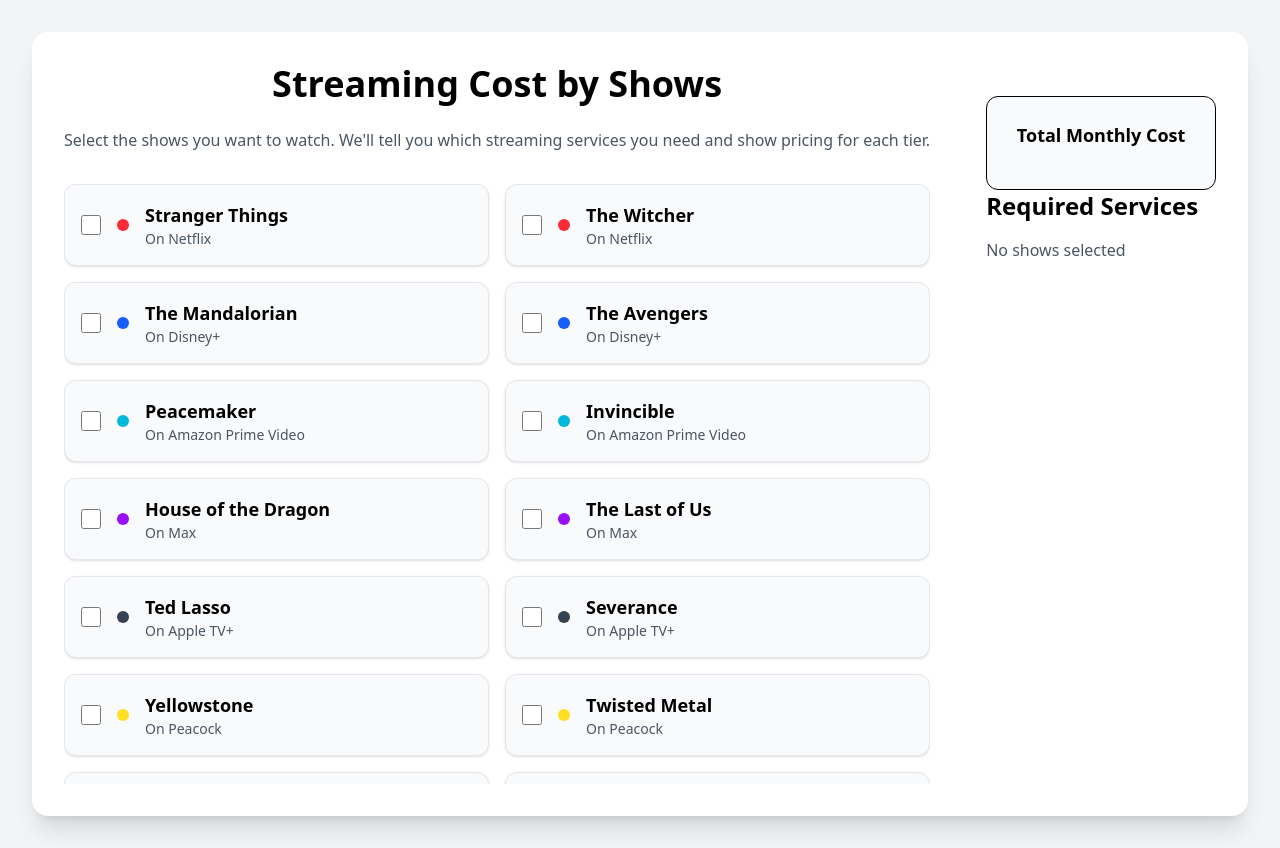
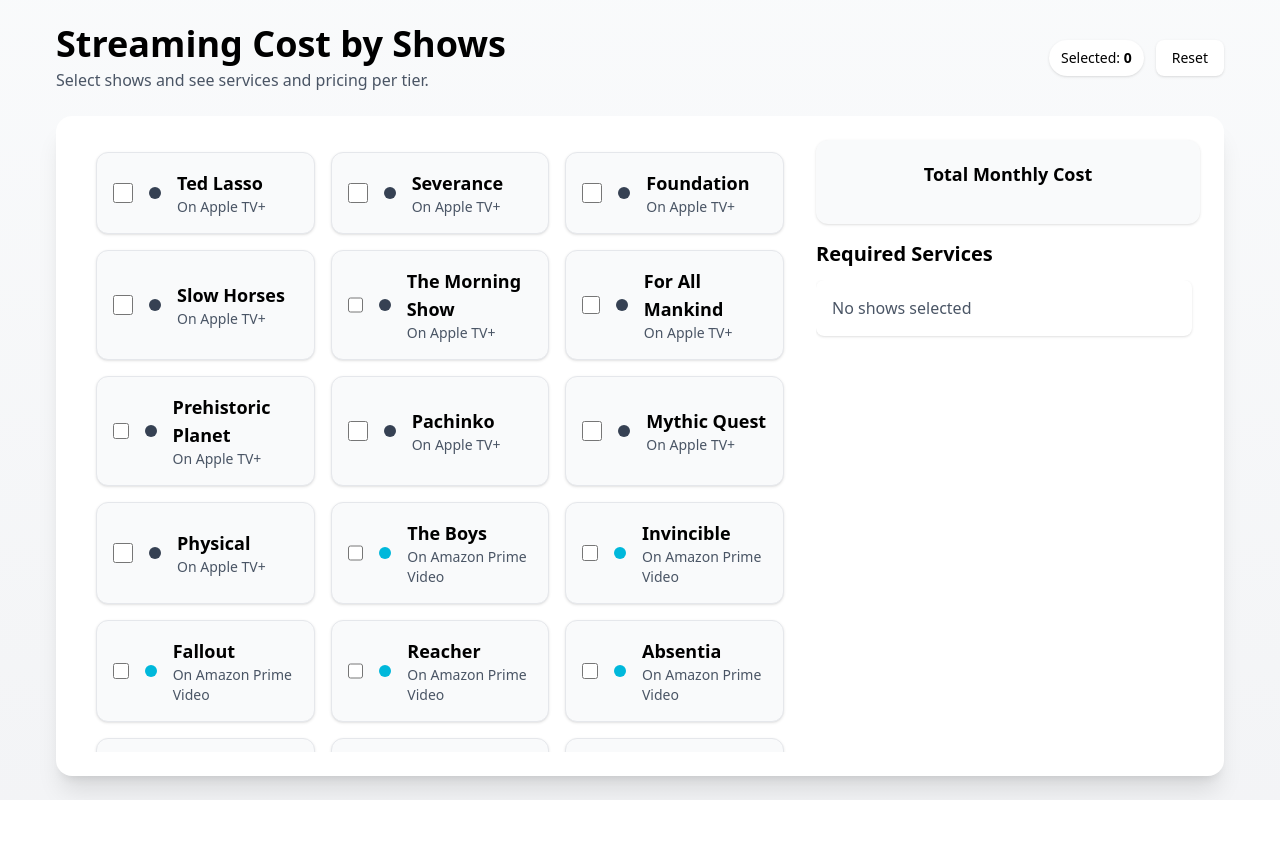
Before and after one commit to spiderkiley4/CA-4-Multimodal, a React (Vite) app: page / in a window 1280 px wide. After the commit the page ends 800 px from the top, so only its background shows below. Built offline with nearby package versions, Linux system fonts and the light colour scheme.

Commit message:
finished

```diff
--- a/src/App.tsx
+++ b/src/App.tsx
@@ -1,125 +1,210 @@
-import { useState } from "react";
+import { useMemo, useState } from "react";
 
 interface Plan {
-    name: string,
-    price: number,
-};
+    name: string;
+    price: number;
+}
 
 interface ServicePlans {
-    [name: string]: Plan[],
+    [name: string]: Plan[];
 }
 
 const shows = [
-    { name: "Stranger Things", service: "Netflix" },
-    { name: "The Witcher", service: "Netflix" },
+    // Apple TV+
+    { name: "Ted Lasso", service: "Apple TV+" },
+    { name: "Severance", service: "Apple TV+" },
+    { name: "Foundation", service: "Apple TV+" },
+    { name: "Slow Horses", service: "Apple TV+" },
+    { name: "The Morning Show", service: "Apple TV+" },
+    { name: "For All Mankind", service: "Apple TV+" },
+    { name: "Prehistoric Planet", service: "Apple TV+" },
+    { name: "Pachinko", service: "Apple TV+" },
+    { name: "Mythic Quest", service: "Apple TV+" },
+    { name: "Physical", service: "Apple TV+" },
+
+    // Amazon Prime Video
+    { name: "The Boys", service: "Amazon Prime Video" },
+    { name: "Invincible", service: "Amazon Prime Video" },
+    { name: "Fallout", service: "Amazon Prime Video" },
+    { name: "Reacher", service: "Amazon Prime Video" },
+    { name: "Absentia", service: "Amazon Prime Video" },
+    { name: "The Expanse", service: "Amazon Prime Video" },
+    { name: "Upload", service: "Amazon Prime Video" },
+    { name: "Wheel of Time", service: "Amazon Prime Video" },
+    { name: "The Lord of the Rings: Rings of Power", service: "Amazon Prime Video" },
+    { name: "Fleabag", service: "Amazon Prime Video" },
+    { name: "The Boys Presents: Diabolical", service: "Amazon Prime Video" },
+
+    // Disney+
     { name: "The Mandalorian", service: "Disney+" },
-    { name: "The Avengers", service: "Disney+" },
-    { name: "Peacemaker", service: "Amazon Prime Video" },
-    { name: "Invincible", service: "Amazon Prime Video" },
+    { name: "Loki", service: "Disney+" },
+    { name: "WandaVision", service: "Disney+" },
+    { name: "Andor", service: "Disney+" },
+    { name: "The Bear", service: "Disney+" },
+    { name: "Agatha All Along", service: "Disney+" },
+    { name: "Echo", service: "Disney+" },
+    { name: "Moon Knight", service: "Disney+" },
+    { name: "Falcon and the Winter Soldier", service: "Disney+" },
+    { name: "Hawkeye", service: "Disney+" },
+    { name: "She-Hulk: Attorney at Law", service: "Disney+" },
+    { name: "What If...?", service: "Disney+" },
+    { name: "Big City Greens", service: "Disney+" },
+    { name: "X-Men '97", service: "Disney+" },
+
+    // Max
     { name: "House of the Dragon", service: "Max" },
     { name: "The Last of Us", service: "Max" },
-    { name: "Ted Lasso", service: "Apple TV+" },
-    { name: "Severance", service: "Apple TV+" },
+    { name: "True Detective", service: "Max" },
+    { name: "Chernobyl", service: "Max" },
+    { name: "IT: Welcome to Derry", service: "Max" },
+    { name: "Game of Thrones", service: "Max" },
+    { name: "Succession", service: "Max" },
+    { name: "Euphoria", service: "Max" },
+    { name: "The White Lotus", service: "Max" },
+    { name: "Mare of Easttown", service: "Max" },
+    { name: "Veep", service: "Max" },
+    { name: "The Leftovers", service: "Max" },
+    { name: "Westworld", service: "Max" },
+    { name: "Dune: Prophecy", service: "Max" },
+
+    // Netflix
+    { name: "Stranger Things", service: "Netflix" },
+    { name: "Squid Game", service: "Netflix" },
+    { name: "Squid Game: The Challenge", service: "Netflix" },
+    { name: "The Beast in Me", service: "Netflix" },
+    { name: "Emily in Paris", service: "Netflix" },
+    { name: "The Witcher", service: "Netflix" },
+    { name: "Frankenstein", service: "Netflix" },
+    { name: "Wednesday", service: "Netflix" },
+    { name: "Bridgerton", service: "Netflix" },
+    { name: "One Piece", service: "Netflix" },
+    { name: "The Diplomat", service: "Netflix" },
+    { name: "A Man on the Inside", service: "Netflix" },
+    { name: "Tomb Raider: The Legend of Lara Croft", service: "Netflix" },
+    { name: "The Crown", service: "Netflix" },
+    { name: "Ozark", service: "Netflix" },
+    { name: "Breaking Bad", service: "Netflix" },
+    { name: "Money Heist", service: "Netflix" },
+    { name: "Dark", service: "Netflix" },
+    { name: "You", service: "Netflix" },
+    { name: "13 Reasons Why", service: "Netflix" },
+    { name: "Narcos", service: "Netflix" },
+    { name: "Mindhunter", service: "Netflix" },
+    { name: "Daredevil", service: "Netflix" },
+    { name: "BoJack Horseman", service: "Netflix" },
+    { name: "Cyberpunk: Edgerunners", service: "Netflix" },
+    { name: "Avatar: The Last Airbender", service: "Netflix" },
+    { name: "Castlevania", service: "Netflix" },
+    { name: "Castlevania: Nocturne", service: "Netflix" },
+    { name: "Scott Pilgrim Takes Off", service: "Netflix" },
+
+    // Paramount+
+    { name: "Halo", service: "Paramount+" },
+    { name: "Landman", service: "Paramount+" },
+    { name: "1883", service: "Paramount+" },
+    { name: "1923", service: "Paramount+" },
+    { name: "Yellowstone", service: "Paramount+" },
+    { name: "Dexter", service: "Paramount+" },
+    { name: "Dexter: New Blood", service: "Paramount+" },
+    { name: "Smile", service: "Paramount+" },
+    { name: "Star Trek: Discovery", service: "Paramount+" },
+    { name: "Star Trek: Picard", service: "Paramount+" },
+    { name: "School Spirits", service: "Paramount+" },
+    { name: "The Offer", service: "Paramount+" },
+
+    // Peacock
     { name: "Yellowstone", service: "Peacock" },
+    { name: "The Office", service: "Peacock" },
+    { name: "Parks and Recreation", service: "Peacock" },
+    { name: "Mr. Mercedes", service: "Peacock" },
+    { name: "Bel-Air", service: "Peacock" },
+    { name: "The Boy Band", service: "Peacock" },
     { name: "Twisted Metal", service: "Peacock" },
-    { name: "Halo", service: "Paramount+" },
-    { name: "South Park", service: "Paramount+" },
-    { name: "Example", service: "Example" },
-    { name: "Example", service: "Example" },
-    { name: "Example", service: "Example" },
-    { name: "Example", service: "Example" },
-    { name: "Example", service: "Example" },
-    { name: "Example", service: "Example" },
+    { name: "Poker Face", service: "Peacock" },
+    { name: "MacGruber", service: "Peacock" },
+    { name: "SNL", service: "Peacock" },
 ];
 
 const servicePlans: ServicePlans = {
-    "Netflix": [
+    Netflix: [
         { name: "With Ads", price: 7.99 },
         { name: "No Ads", price: 17.99 },
-        { name: "Premium", price: 24.99 }
+        { name: "Premium", price: 24.99 },
     ],
-    "Hulu": [
+    Hulu: [
         { name: "With Ads", price: 11.99 },
         { name: "No Ads", price: 18.99 },
-
     ],
     "Disney+": [
         { name: "With Ads", price: 11.99 },
-        { name: "No Ads", price: 18.99 }
+        { name: "No Ads", price: 18.99 },
     ],
-    "Max": [
+    Max: [
         { name: "With Ads", price: 10.99 },
         { name: "No Ads", price: 18.49 },
-        { name: "Premium", price: 22.99 }
+        { name: "Premium", price: 22.99 },
     ],
     "Amazon Prime Video": [
         { name: "With Ads", price: 14.99 },
-        { name: "No Ads", price: 17.98 }
+        { name: "No Ads", price: 17.98 },
     ],
-    "Apple TV+": [
-        { name: "No Ads", price: 6.99 }
-    ],
-    "Peacock": [
+    "Apple TV+": [{ name: "No Ads", price: 6.99 }],
+    Peacock: [
         { name: "With Ads", price: 7.99 },
         { name: "No Ads", price: 10.99 },
-        { name: "Premium", price: 16.99 }
+        { name: "Premium", price: 16.99 },
     ],
     "Paramount+": [
         { name: "With Ads", price: 7.99 },
-        { name: "No Ads", price: 12.99 }
-    ]
+        { name: "No Ads", price: 12.99 },
+    ],
 };
 
 function App() {
     const [selectedShows, setSelectedShows] = useState<string[]>([]);
 
+    const contentHeight = 'calc(100vh - 140px)';
+
     const toggleShow = (showName: string) => {
-        setSelectedShows((prev: string[]) =>
-            prev.includes(showName)
-                ? prev.filter((s) => s !== showName)
-                : [...prev, showName]
-        );
+        setSelectedShows((prev) => (prev.includes(showName) ? prev.filter((s) => s !== showName) : [...prev, showName]));
     };
+    const resetSelection = () => setSelectedShows([]);
 
-    const requiredServices = Array.from(
+    const requiredServices = useMemo(
+        () =>
+            Array.from(
                 new Set(
                     selectedShows
-                .map((show) => {
-                    const found = shows.find((s) => s.name === show);
-                    return found && typeof found.service === "string" ? found.service : null;
-                })
-                .filter((service): service is string => Boolean(service))
+                        .map((show) => shows.find((s) => s.name === show))
+                        .filter((s): s is { name: string; service: string } => Boolean(s))
+                        .map((s) => s.service)
                 )
+            ),
+        [selectedShows]
     );
 
-    const allAvailableTiers = Array.from(
-        new Set(
-            requiredServices
-                .flatMap((service) => (servicePlans[service] || []).map((plan) => plan.name))
-        )
-    );
-    const tiers = ["With Ads", "No Ads", "Premium"].filter((tier) => allAvailableTiers.includes(tier));
+    const allAvailableTiers = Array.from(new Set(requiredServices.flatMap((service) => (servicePlans[service] || []).map((p) => p.name))));
+    const tiers = ["With Ads", "No Ads", "Premium"].filter((t) => allAvailableTiers.includes(t));
+
     const getPreferredPlan = (plans: Plan[], tier: string): Plan | undefined => {
         if (!plans || plans.length === 0) return undefined;
         const exact = plans.find((p) => new RegExp(tier, "i").test(p.name));
         if (exact) return exact;
-
         const preferenceMap: Record<string, string[]> = {
             "With Ads": ["With Ads", "No Ads", "Premium"],
             "No Ads": ["No Ads", "With Ads", "Premium"],
-            "Premium": ["Premium", "No Ads", "With Ads"],
+            Premium: ["Premium", "No Ads", "With Ads"],
         };
-
         const prefs = preferenceMap[tier] || [tier];
         for (const pref of prefs) {
             const found = plans.find((p) => new RegExp(pref, "i").test(p.name));
             if (found) return found;
         }
-
         return plans.reduce((best, p) => (best == null || p.price > best.price ? p : best), plans[0]);
     };
 
-    const totals: Record<string, number> = tiers.reduce((acc, tier) => {
+    const totals: Record<string, number> = useMemo(() => {
+        return tiers.reduce((acc, tier) => {
             const sum = requiredServices
                 .map((service) => {
                     const plans = servicePlans[service] || [];
@@ -130,31 +215,35 @@
             acc[tier] = sum;
             return acc;
         }, {} as Record<string, number>);
+    }, [requiredServices, tiers]);
+
+    const bestTier = useMemo(() => {
+        if (tiers.length === 0) return undefined;
+        return tiers.reduce((best, t) => (totals[t] < (totals[best] ?? Infinity) ? t : best), tiers[0]);
+    }, [tiers, totals]);
 
     const serviceStyles: Record<string, string> = {
-        "Netflix": "bg-red-500 text-white border-red-600",
-        "Disney+": "bg-blue-600 text-white border-blue-700",
-        "Amazon Prime Video": "bg-cyan-500 text-white border-cyan-600",
-        "Max": "bg-purple-600 text-white border-purple-700",
-        "Apple TV+": "bg-gray-700 text-white border-gray-800",
-        "Peacock": "bg-yellow-300 text-black border-yellow-400",
-        "Paramount+": "bg-blue-400 text-white border-blue-500",
-        "Hulu": "bg-green-500 text-white border-green-600"
+        Netflix: "bg-red-500 text-white",
+        "Disney+": "bg-blue-600 text-white",
+        "Amazon Prime Video": "bg-cyan-500 text-white",
+        Max: "bg-purple-600 text-white",
+        "Apple TV+": "bg-gray-700 text-white",
+        Peacock: "bg-yellow-300 text-black",
+        "Paramount+": "bg-blue-400 text-white",
+        Hulu: "bg-green-500 text-white",
     };
 
     const showBadgeStyles: Record<string, string> = {
-        "Netflix": "bg-red-500",
+        Netflix: "bg-red-500",
         "Disney+": "bg-blue-600",
         "Amazon Prime Video": "bg-cyan-500",
-        "Max": "bg-purple-600",
+        Max: "bg-purple-600",
         "Apple TV+": "bg-gray-700",
-        "Peacock": "bg-yellow-300",
+        Peacock: "bg-yellow-300",
         "Paramount+": "bg-blue-400",
-        "Hulu": "bg-green-500"
+        Hulu: "bg-green-500",
     };
 
-    // Color the total price text based on thresholds:
-    // green: < $30, yellow: < $50, orange: $50-70, red: > $70
     const getTotalTextColor = (total: number) => {
         if (total < 30) return "text-green-600";
         if (total < 50) return "text-yellow-600";
@@ -163,29 +252,33 @@
     };
 
     return (
-        <div className="min-h-screen min bg-gray-100 p-8 flex flex-col items-center">
-            <div className="flex w-full max-w-full bg-white rounded-2xl shadow-xl p-8 space-x-8">
-                <div className="max-h-screen">
-                    <h1 className="text-4xl font-bold text-center mb-6">Streaming Cost by Shows</h1>
-                    <p className="text-gray-600 text-center mb-8">
-                        Select the shows you want to watch. We'll tell you which streaming services you need and show pricing for each tier.
-                    </p>
-                    <div className="grid grid-cols-1 sm:grid-cols-2 gap-4 max-h-[75vh] overflow-auto">
+        <div className="h-screen overflow-hidden bg-linear-to-b from-gray-50 to-gray-100 p-6 flex flex-col items-center">
+            <div className="w-full max-w-full px-4 sm:px-8">
+                <header className="mb-6 flex items-center justify-between">
+                    <div>
+                        <h1 className="text-4xl font-bold">Streaming Cost by Shows</h1>
+                        <p className="text-gray-600 mt-1">Select shows and see services and pricing per tier.</p>
+                    </div>
+                    <div className="flex items-center gap-3">
+                        <div className="px-3 py-2 bg-white rounded-full shadow-sm text-sm font-medium">
+                            Selected: <span className="font-semibold">{selectedShows.length}</span>
+                        </div>
+                        <button onClick={resetSelection} className="px-4 py-2 bg-white rounded-lg shadow hover:bg-gray-50 text-sm">
+                            Reset
+                        </button>
+                    </div>
+                </header>
+
+                <div className="flex gap-6 bg-white rounded-2xl shadow-xl p-6 w-full overflow-visible" style={{ height: contentHeight }}>
+                    <main className="flex-1 h-full overflow-auto pr-2 pl-1 sm:pl-2 lg:pl-4 py-2 sm:py-3">
+                        <div className="grid grid-cols-1 sm:grid-cols-2 lg:grid-cols-3 gap-4">
                             {shows.map((show) => (
                                 <label
                                     key={show.name}
-                                className="flex items-center p-4 border border-gray-200 rounded-xl shadow-sm bg-gray-50 cursor-pointer hover:bg-gray-100 transition"
+                                    className={`flex items-center p-4 rounded-xl shadow-sm cursor-pointer transition-all border border-gray-200 ${selectedShows.includes(show.name) ? "bg-white ring-1 ring-indigo-200 scale-[1.01]" : "bg-gray-50 hover:bg-gray-100"}`}
                                 >
-                                <input
-                                    type="checkbox"
-                                    checked={selectedShows.includes(show.name)}
-                                    onChange={() => toggleShow(show.name)}
-                                    className="mr-4 w-5 h-5"
-                                />
-                                <span
-                                    className={`inline-block w-3 h-3 rounded-full mr-4 shrink-0 ${showBadgeStyles[show.service] || 'bg-gray-300'}`}
-                                    aria-hidden
-                                />
+                                    <input type="checkbox" checked={selectedShows.includes(show.name)} onChange={() => toggleShow(show.name)} className="mr-4 w-5 h-5" />
+                                    <span className={`inline-block w-3 h-3 rounded-full mr-4 shrink-0 ${showBadgeStyles[show.service] || "bg-gray-300"}`} aria-hidden />
                                     <div>
                                         <p className="font-semibold text-lg">{show.name}</p>
                                         <p className="text-gray-600 text-sm">On {show.service}</p>
@@ -193,46 +286,40 @@
                                 </label>
                             ))}
                         </div>
-                </div>
+                    </main>
 
-                <div className="flex-1 pl-6">
-                    <div className="mt-8 p-6 bg-gray-50 rounded-xl border w-full">
+                    <aside className="w-96 h-full shrink-0 flex flex-col">
+                        <div className="p-5 bg-gray-50 rounded-xl shadow-sm mb-4">
                             <h3 className="text-lg font-semibold text-center">Total Monthly Cost</h3>
-                        <div className="mt-4 flex flex-row flex-wrap gap-4 justify-center items-center w-full">
+                            <div className="mt-4 grid gap-3" style={{ gridTemplateColumns: `repeat(${Math.min(tiers.length || 1, 3)}, minmax(0,1fr))` }}>
                                 {tiers.map((tier) => (
-                                <div key={tier} className="p-3 bg-white/50 rounded-lg flex-1 min-w-[140px] text-center">
+                                    <div key={tier} className={`p-3 rounded-lg ${bestTier === tier ? "ring-2 ring-indigo-300 bg-white" : "bg-white/60"}`}>
                                         <p className="text-sm text-gray-600">{tier}</p>
                                         <p className={`text-2xl font-extrabold mt-1 ${getTotalTextColor(totals[tier])}`}>${totals[tier].toFixed(2)}</p>
                                     </div>
                                 ))}
                             </div>
                         </div>
-                    <h2 className="text-2xl font-bold mb-4">Required Services</h2>
 
+                        <h2 className="text-xl font-bold mb-3">Required Services</h2>
+
+                        <div className="overflow-auto flex-1 pr-2">
                             {requiredServices.length === 0 ? (
-                        <p className="text-gray-600">No shows selected</p>
+                                <div className="p-4 bg-white rounded-lg shadow-sm text-gray-600">No shows selected</div>
                             ) : (
-                        <div className="grid grid-cols-1 sm:grid-cols-2 gap-6">
+                                <div className="flex flex-col gap-4">
                                         {requiredServices.map((service) => {
-                                const cardClass = serviceStyles[service] || "bg-white text-blue-900 border-blue-300";
+                                        const cardClass = serviceStyles[service] || "bg-white text-blue-900";
                                         const plans = servicePlans[service] || [];
-                                // Only show plans that are in the available tiers for this selection
-                                const visiblePlans = plans.filter((plan) => tiers.includes(plan.name));
+                                        const visiblePlans = plans.filter((p) => tiers.includes(p.name));
                                         return (
-                                    <div key={service} className={`${cardClass} p-5 rounded-2xl shadow-xl border`}>
-                                        <h3 className="text-xl font-bold mb-3">{service}</h3>
-                                        <div className={`flex flex-wrap ${visiblePlans.length === 1 ? "gap-0" : "gap-3"} overflow-hidden`}>
+                                            <div key={service} className={`${cardClass} p-4 rounded-xl`}>
+                                                <h3 className="text-lg font-semibold mb-2">{service}</h3>
+                                                <div className="flex gap-2 flex-wrap">
                                                     {visiblePlans.map((plan) => (
-                                                <div
-                                                    key={plan.name}
-                                                    className={
-                                                        visiblePlans.length === 1
-                                                            ? "flex-1 w-full flex flex-col justify-between bg-white/20 p-3 rounded-lg"
-                                                            : "flex-1 max-w-xs flex flex-col justify-between bg-white/20 p-3 rounded-lg"
-                                                    }
-                                                >
-                                                    <span className="font-semibold">{plan.name}</span>
-                                                    <span className="font-bold mt-2">${plan.price.toFixed(2)}</span>
+                                                        <div key={plan.name} className="px-3 py-2 bg-white/30 rounded-md text-sm flex items-center justify-between gap-4 min-w-[140px]">
+                                                            <span className="font-medium">{plan.name}</span>
+                                                            <span className="font-bold">${plan.price.toFixed(2)}</span>
                                                         </div>
                                                     ))}
                                                 </div>
@@ -242,6 +329,8 @@
                                 </div>
                             )}
                         </div>
+                    </aside>
+                </div>
             </div>
         </div>
     );
```
Lines whose indentation alone changed are shown as unchanged.
